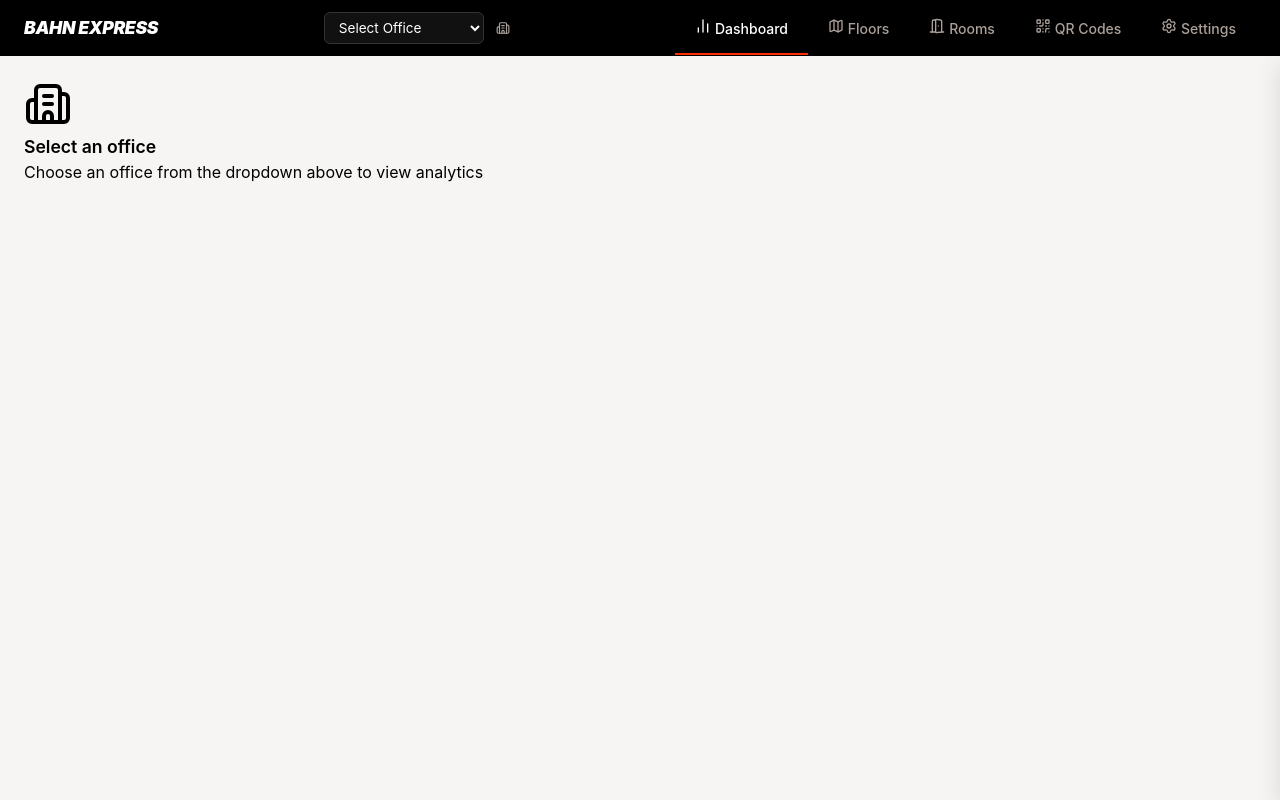
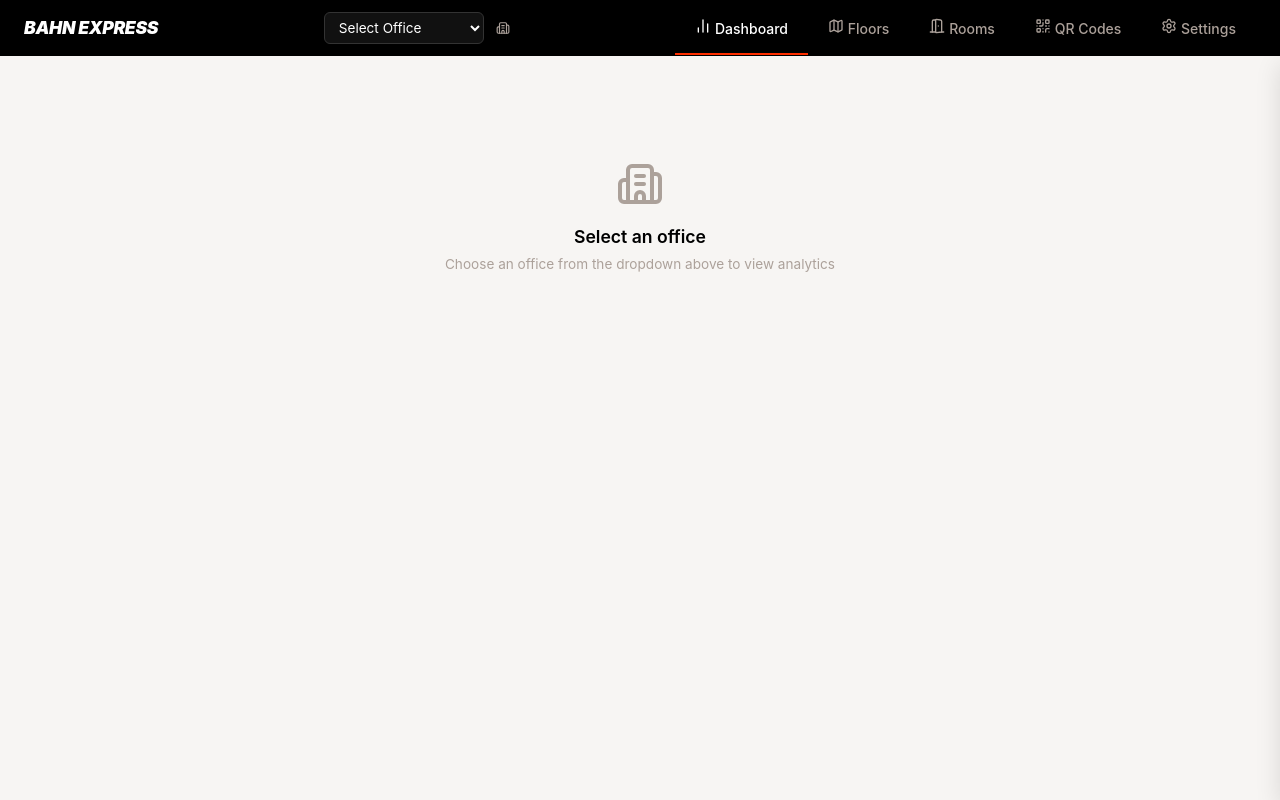
Before and after one commit to edingman/reservation-app, a website: page public/index.html in a window 1280 px wide. Drawn offline with nearby package versions, Linux system fonts and the light colour scheme; no server answers; a web font is replaced by a local one.

Commit message:
Update style.css

```diff
--- a/public/css/style.css
+++ b/public/css/style.css
@@ -514,6 +514,37 @@ h3 { font-size: 1.1rem; font-weight: 600; }
   margin-top: 12px;
 }
 
+.select-office-prompt {
+  display: flex;
+  flex-direction: column;
+  align-items: center;
+  justify-content: center;
+  padding: 80px 20px;
+  color: var(--stone);
+  text-align: center;
+}
+.select-office-prompt h3 {
+  margin-top: 16px;
+  font-size: 1.1rem;
+  color: var(--black);
+}
+.select-office-prompt p {
+  margin-top: 4px;
+  font-size: 0.85rem;
+}
+
+.qr-section-label {
+  grid-column: 1 / -1;
+  font-size: 0.75rem;
+  font-family: var(--font-mono);
+  text-transform: uppercase;
+  letter-spacing: 0.08em;
+  color: var(--stone);
+  padding: 8px 0 0;
+  border-bottom: 1px solid var(--stone-lighter);
+  padding-bottom: 8px;
+}
+
 /* ===== Settings ===== */
 .settings-section {
   background: var(--white);
```
